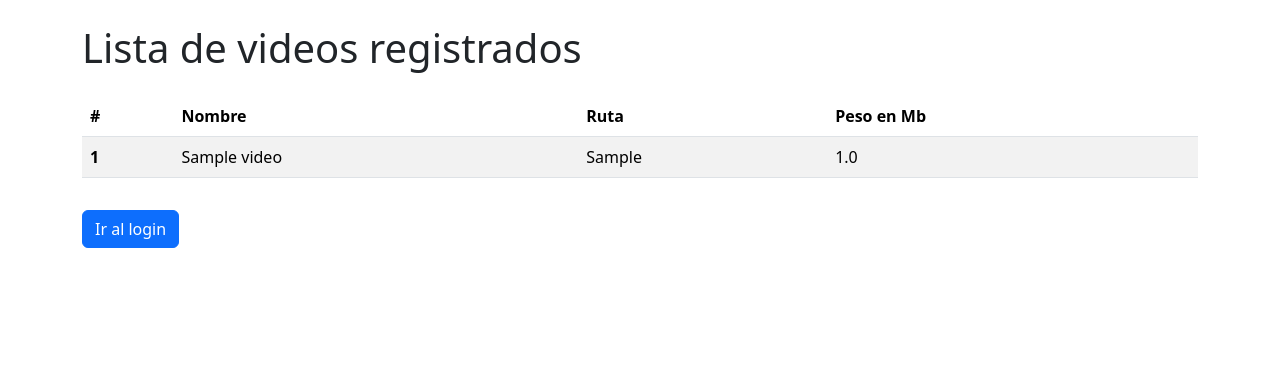
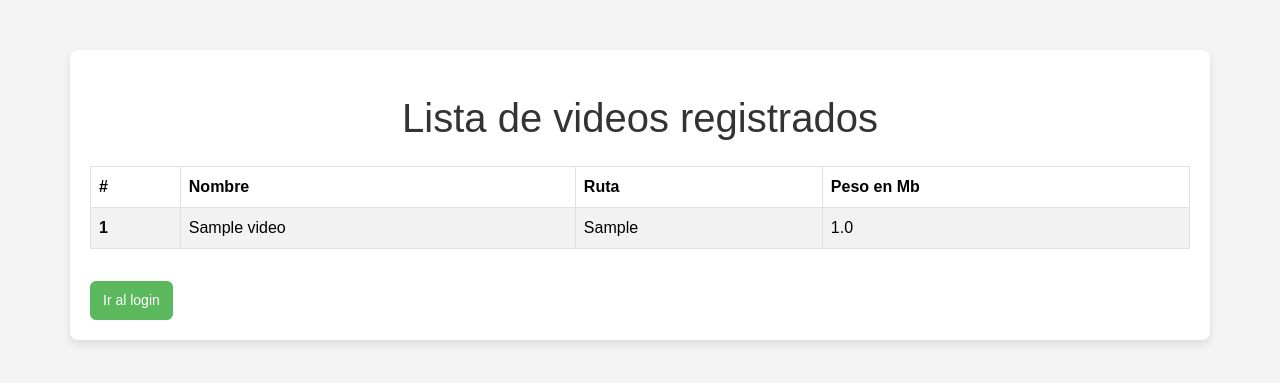
Before and after one commit to xgh-dev/Mis_videos_Django, a Django app: page /videos/ in a window 1280 px wide. Shown: the top 383 px of the page. Run offline with Django 5.2, Linux system fonts and the light colour scheme; tables that the repository leaves empty hold one stand-in row (values such as "Sample post"); some libraries are stand-ins or nearby versions.

Commit message:
ultimos detalles css

```diff
--- a/mis_videos/templates/interfazDeUsuario.html
+++ b/mis_videos/templates/interfazDeUsuario.html
@@ -48,6 +48,7 @@
         @media (max-width: 1000px) {
         .mainContainer {
             flex-direction: column;
+            padding: 10px;
             }
         }
     </style>
--- a/mis_videos/templates/videos.html
+++ b/mis_videos/templates/videos.html
@@ -1,5 +1,5 @@
 <!DOCTYPE html>
-<html>
+<html lang="es">
 <head>
     <meta charset="utf-8">
     <meta http-equiv="X-UA-Compatible" content="IE=edge">
@@ -7,12 +7,67 @@
     <meta name="viewport" content="width=device-width, initial-scale=1">
     <!-- Bootstrap CSS -->
     <link href="https://cdn.jsdelivr.net/npm/bootstrap@5.3.3/dist/css/bootstrap.min.css" rel="stylesheet" integrity="sha384-QWTKZyjpPEjISv5WaRU9OFeRpok6YctnYmDr5pNlyT2bRjXh0JMhjY6hW+ALEwIH" crossorigin="anonymous">
+    <style>
+        body {
+            background-color: #f4f4f4;
+            font-family: Arial, sans-serif;
+            margin: 0;
+            padding: 0;
+        }
 
+        .container {
+            background-color: #fff;
+            border-radius: 8px;
+            box-shadow: 0 4px 8px rgba(0, 0, 0, 0.1);
+            padding: 20px;
+            margin-top: 50px;
+        }
+
+        h1 {
+            color: #333;
+            text-align: center;
+        }
+
+        table {
+            margin-top: 20px;
+            border-collapse: collapse;
+        }
+
+        th {
+            background-color: #007bff;
+            color: white;
+            position: sticky;
+            top: 0;
+        }
+
+        .btn-primary {
+            background-color: #5cb85c;
+            border-color: #5cb85c;
+            font-size: 14px; /* Reduce el tamaño de la fuente */
+            padding: 8px 12px; /* Reduce el padding para hacer el botón más pequeño */
+            width: auto; /* El botón se adapta al contenido */
+        }
+
+        .btn-primary:hover {
+            background-color: #4cae4c;
+            border-color: #4cae4c;
+        }
+
+        @media (max-width: 768px) {
+            .container {
+                padding: 10px;
+            }
+
+            h1 {
+                font-size: 1.5rem;
+            }
+        }
+    </style>
 </head>
 <body>
     <div class="container">
         <h1 class="my-4">Lista de videos registrados</h1>
-        <table class="table table-striped">
+        <table class="table table-striped table-bordered">
             <thead>
                 <tr>
                     <th scope="col">#</th>
```
